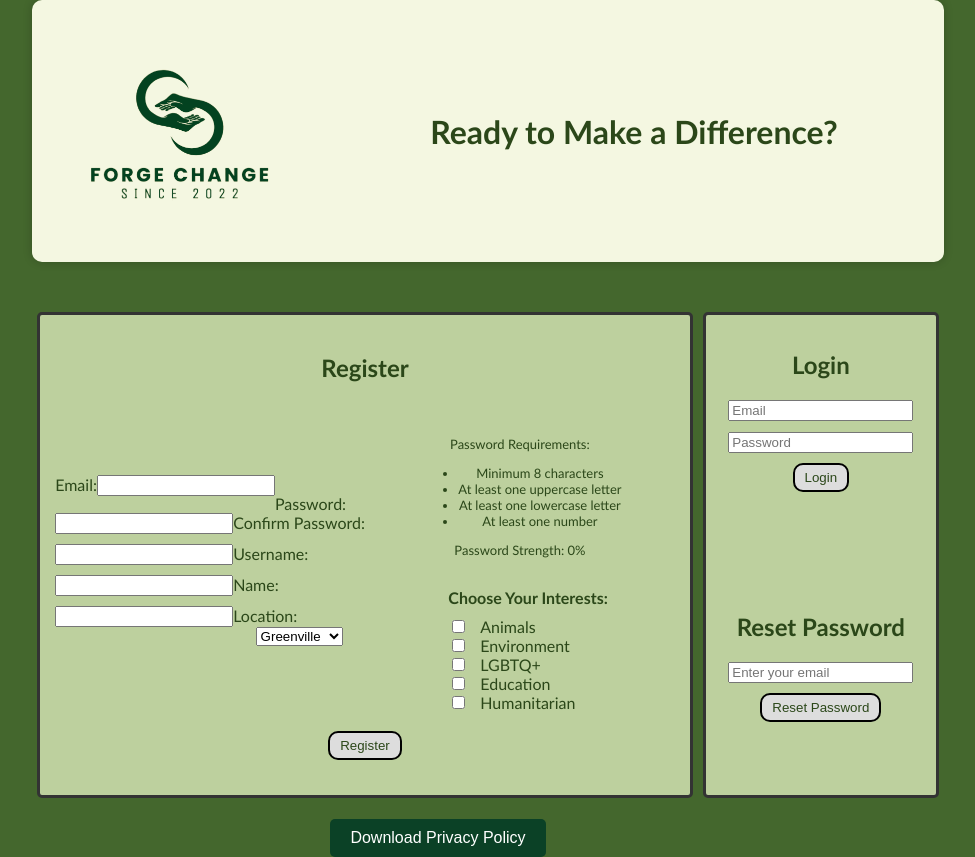
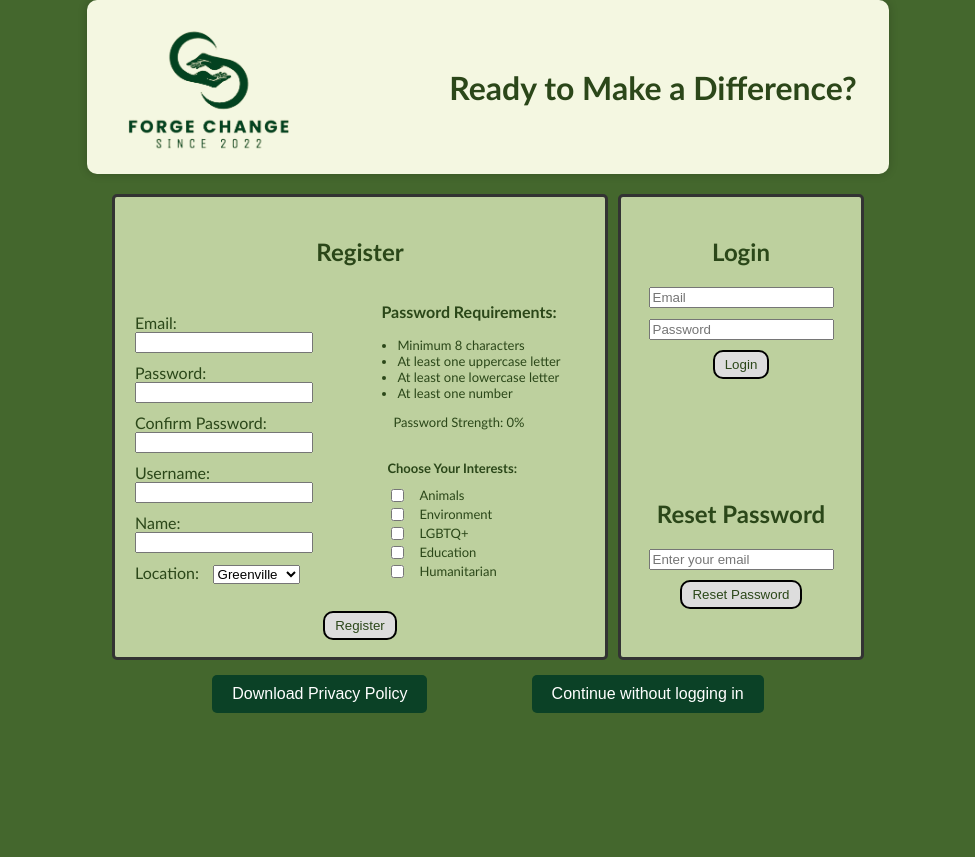
Before and after one commit to Anjiyuuki/Forge-Change, a PHP site: page / in a window 1280 px wide. Shown: the whole page, without its empty margins (152-1127 px from the left). After the commit the page ends 713 px from the top, so only its background shows below. Run offline with PHP 8.4, Linux system fonts and the light colour scheme; some libraries are stand-ins or nearby versions.

Commit message:
Reorganized index and other pages

```diff
--- a/index.css
+++ b/index.css
@@ -1,3 +1,27 @@
+body {
+  display: flex;
+  justify-content: center;
+  align-items: center;
+  flex-direction: column; /* Stack header and forms vertically */
+  color: #2b4719 ;
+  background-color: #44672d;
+}
+
+.home-container {
+  margin: 0 auto;
+  padding: 2rem;
+  background-color: #f4f7e1;
+  border-radius: 10px;
+  box-shadow: 0 0 10px rgba(0, 0, 0, 0.2);
+  display: flex;
+  height: 110px;
+  align-items: center; /* Align items vertically in the center */
+}
+
+.home-container img {
+  margin-right: 150px; /* Add some space between the image and the text */
+}
+
 #register-login {
   display: flex;
   justify-content: center;
@@ -6,29 +30,29 @@
 
 #registrationForm, #loginForm {
   margin: 5px;
-  padding: 15px;
+  padding: 20px;
   border: 3px solid #333;
   border-radius: 5px;
   text-align: center;
-  height: 450px;
+  height: 420px;
   background-color: #bdd09e;
-  margin-top: 50px;
+  margin-top: 20px;
 }
 
 #registrationForm {
   display: grid;
   place-items: center;
-  grid-template-columns: 1fr 1fr;
-  grid-template-rows: 0.5fr 2.2fr 0.3fr;
-  gap: 0px 0px;
+  grid-template-columns: 0.7fr 1.3fr;
+  grid-template-rows: 0.4fr 2.2fr 0.4fr;
+  gap: 0px 20px;
   grid-template-areas:
     "Title Title"
     "Form Checkboxes"
     "Submit Submit";
+  width: 450px;
 }
 .Title {
   grid-area: Title;
-  margin: 0px;
 }
 
 .Submit {
@@ -38,8 +62,6 @@
 
 .Form {
   grid-area: Form;
-  margin-bottom:15px;
-  float:left;
 }
 
 .Checkboxes {
@@ -52,25 +74,24 @@
 }
 
 #main-register input{
-  float:left;
   width:170px;
   margin-bottom:10px;
+  float: left;
 }
 
-#main-register {
-  margin-top: 1px;
-}
 #interests {
   display: flex;
   flex-direction: column;
   margin-left: 30px;
   margin-top: 30px;
+  margin-bottom: 30px;
 }
 
 #interests label {
   display: flex;
   align-items: center;
 }
+
 #interestsPrompt {
   margin-bottom: 10px;
 }
@@ -97,24 +118,46 @@
   margin-bottom: 10px;
 }
 
-.home-container {
-  margin: 0 auto;
-  padding: 3rem;
-  background-color: #f4f7e1;
-  border-radius: 10px;
-  box-shadow: 0 0 10px rgba(0, 0, 0, 0.2);
-  display: flex;
-  align-items: center; /* Align items vertically in the center */
+#passwordRequirements, #passwordStrength {
+  font-size: 13px;
 }
 
-.home-container img {
-  margin-right: 150px; /* Add some space between the image and the text */
+#passwordRequirements ul {
+  text-align: left;
 }
 
-#passwordRequirements, #passwordStrength {
-  font-size: 13px;
+#passwordRequirements p {
+  font-size: 16px;
+  margin-left: 20px;
 }
 
 #resetPasswordForm {
   margin-top: 100px;
 }
+
+.privacyButton {
+  background-color: #0b4126;
+  color: white;
+  border: none;
+  padding: 10px 20px;
+  cursor: pointer;
+  border-radius: 5px;
+  margin-right: 100px;
+  font-size: 16px;
+  margin-top: 10px;
+}
+
+.continueButton {
+  background-color: #0b4126;
+  color: white;
+  border: none;
+  padding: 10px 20px;
+  cursor: pointer;
+  border-radius: 5px;
+  font-size: 16px;
+  margin-top: 10px;;
+}
+
+#message {
+  color: white;
+}
--- a/index.html
+++ b/index.html
@@ -9,8 +9,6 @@
     <script src="https://www.gstatic.com/firebasejs/8.8.0/firebase-app.js"></script>
     <script src="https://www.gstatic.com/firebasejs/8.8.0/firebase-auth.js"></script>
     <script src="https://www.gstatic.com/firebasejs/8.8.0/firebase-firestore.js"></script>
-
-
     <script>
         var firebaseConfig = {
           apiKey: "AIzaSyBqQI5B3nOy4tI1GdgVZpcwFsebQhOeVrM",
@@ -28,17 +26,14 @@
     </script>
 </head>
 
-<body id="index-body">
-  <div class="two-column-layout">
-
-    <div class="right-column">
+<body>
   <div class="home-container" >
-        <img src="images/logo.png" alt="" width="200">
+    <img src="images/logo.png" alt="" width="180">
     <h1 class="bold-text">Ready to Make a Difference?</h1>
   </div>
   <div id="register-login">
     <div id="registrationForm">
-          <div class="Title"><h2 style="margin: 10px">Register</h2></div>
+      <div class="Title"><h2>Register</h2></div>
       <div id="main-register" class="Form">
         <label for="regEmail" class="labelReg">Email:</label>
         <input type="email" id="regEmail" /><br>
@@ -57,17 +52,14 @@
           <option value="Charleston">Charleston</option>
         </select>
       </div>
-          <!-- Add a dropdown for choosing interests -->
-          <div id="rightRegister">
       <div id="passwordRequirements">
-              <p>Password Requirements:</p>
+        <p><strong>Password Requirements:</strong></p>
         <ul>
             <li id="lengthRequirement">Minimum 8 characters</li>
             <li id="uppercaseRequirement">At least one uppercase letter</li>
             <li id="lowercaseRequirement">At least one lowercase letter</li>
             <li id="numberRequirement">At least one number</li>
         </ul>
-          </div>
         <div id="passwordStrength">Password Strength: <span id="strengthValue">0%</span></div>
         <div id="interests" class="Checkboxes">
           <label for="interests" id="interestsPrompt"><b>Choose Your Interests:</b></label>
@@ -80,27 +72,25 @@
       </div>
       <button id="registerButton" class="Submit">Register</button>
     </div>
-
     <div id="loginForm">
         <h2>Login</h2>
         <input type="email" id="loginEmail" placeholder="Email" /><br>
         <input type="password" id="loginPassword" placeholder="Password" /><br>
         <button id="loginButton" style="margin-bottom: 20px">Login</button>
-
         <div id="resetPasswordForm">
           <h2>Reset Password</h2>
           <input type="email" id="resetEmail" placeholder="Enter your email" />
           <button id="resetPasswordButton">Reset Password</button>
       </div>
-
     </div>
   </div>
+  <div>
+    <button class="privacyButton" id="privacyPolicyButton">Download Privacy Policy</button>
+    <button class="continueButton" id="continueWithoutLoginButton">Continue without logging in</button>
+  </div>
   <p id="message"></p>
-    </div>
-  </div>
   <script src="index.js"></script>
 </body>
-<button class="privacyButton" id="privacyPolicyButton">Download Privacy Policy</button>
 
 <script>
     // Function to trigger the download of the Privacy Policy PDF
--- a/profile.css
+++ b/profile.css
@@ -1,12 +1,12 @@
 .profile-container {
-  margin-left: 20px;
+  margin-left: 70px;
 }
 
 .profile-info {
   display: grid;
-  width: 35%;
+  width: 50%;
   grid-auto-columns: 1fr;
-  grid-template-columns: 1fr 1fr;
+  grid-template-columns: 0.8fr 1.2fr;
   grid-template-rows: 1.5fr 0.5fr;
   gap: 20px 0px;
   grid-template-areas:
--- a/styles.css
+++ b/styles.css
@@ -1,12 +1,9 @@
-/* Global styles (apply to all pages) */
-
 body {
   margin: 0;
   padding: 0;
   background-color: #f4f7e1;
   color: #333;
   font-family:'Trebuchet MS', 'Lucida Sans Unicode', 'Lucida Grande', 'Lucida Sans', Arial, sans-serif;
-
 }
 
 header {
@@ -39,7 +36,7 @@ nav {
   align-items: center;
   display: flex;
   justify-content: space-between;
-  margin-left: 130px;
+  margin-left: 70px;
 }
 
 .nav-link {
@@ -47,7 +44,7 @@ nav {
   color: #f4f7e1;
   padding: 10px;
   border-radius: 5px;
-  margin-right: 50px;
+  margin-right: 30px;
 }
 
 .nav-link:hover {
@@ -64,7 +61,6 @@ nav {
   margin-left: auto;
 }
 
-/* Style the button */
 #signOutButton {
   background-color: #f44336;
   color: white;
@@ -76,33 +72,9 @@ nav {
   font-size: 16px;
 }
 
-/* Styles specific to the index.html page */
 header img {
   max-width: 150px;
   max-height: 150px;
-}
-
-#index-body {
-  display: flex;
-  justify-content: center;
-  align-items: center;
-  flex-direction: column; /* Stack header and forms vertically */
-  color: #2b4719 ;
-  background-color: #44672d;
-}
-
-.text-container-body {
-  max-width: 700px; /* Adjust the maximum width as needed */
-  margin: 0 auto; /* Center the container horizontally */
-  position: relative;
-  text-align: center;
-}
-
-.right-align {
-  float: right;
-  font-size: 20px;
-  padding-right: 10px;
-  cursor: pointer;
 }
 
 .nav-link.active {
@@ -111,13 +83,7 @@ header img {
   background-color: #cbf0f2;
   border-radius: 5px;
 }
-.privacyButton {
-  background-color: #0b4126;
-  color: white;
-  border: none;
-  padding: 10px 20px;
+
+button {
   cursor: pointer;
-  border-radius: 5px;
-  margin-right: 100px;
-  font-size: 16px;
 }
```
Also changed, not shown: events.html (+5 -4 lines), groups.html (+6 -4 lines), groups.js (+9 -3 lines), index.js (+24 -7 lines), organizations.html (+5 -4 lines), organizations.js (+14 -6 lines), profile.html (+6 -5 lines), profile.js (+6 -1 lines). Lines whose indentation alone changed are shown as unchanged.
